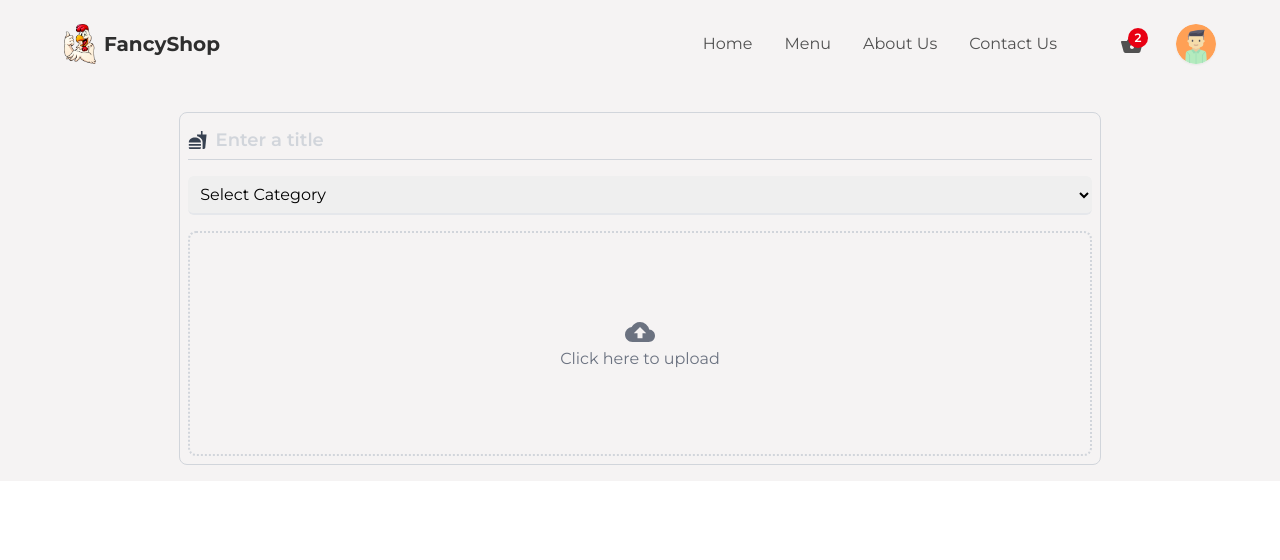
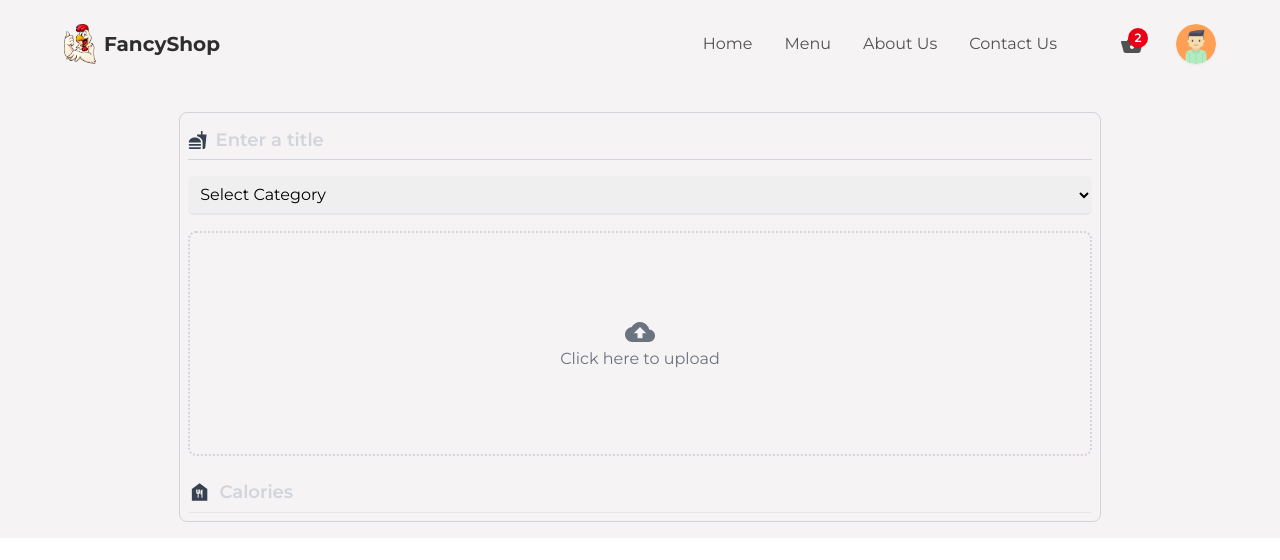
Before and after one commit to samuel355/fancyshop, a React (Create React App) app: page /createItem in a window 1280 px wide. Shown: the top 560 px of the page. Built offline with nearby package versions, Linux system fonts and the light colour scheme.

Commit message:
calories

```diff
--- a/src/components/CreateContainer.jsx
+++ b/src/components/CreateContainer.jsx
@@ -1,6 +1,6 @@
 import React, {useState} from 'react'
 import {motion} from 'framer-motion'
-import {MdFastfood, MdCloudUpload} from 'react-icons/md'
+import {MdFastfood, MdCloudUpload, MdDelete, MdFoodBank} from 'react-icons/md'
 import {categories} from '../utils/data'
 import Loader from './Loader'
 
@@ -21,6 +21,9 @@
 
     }
 
+    const deleteImage = () => {
+
+    }
     return (
         <div className='flex items-center justify-center'>
             <div className="w-[80%] flex flex-col items-center justify-center p-2 border border-gray-300 rounded-lg gap-4">
@@ -86,11 +89,29 @@
                                 </>
                                 :
                                 <>
-
+                                    <div className='relative h-full'>
+                                        <img src={imageAsset} alt="uploaded pic" className='h-full w-full object-cover' />
+                                        <button onClick={deleteImage} type='button' className='absolute bottom-3 rounded-full p-3 bg-red-500 cursor-pointer outline-none text-xl hover:shadow-md duration-500 transition-all ease-in-out'>
+                                            <MdDelete className='text-white' />
+                                        </button>
+                                    </div>
                                 </>
                             }
                         </>
                     }
+                </div>
+
+                <div className='w-full flex flex-col md:flex-row items-center gap-3'>
+                    <div className='w-full py-2 border-b border-x-gray-300 items-center flex gap-2'>
+                        <MdFoodBank className='text-gray-700 text-2xl ' />
+                        <input
+                            className='w-full h-full text-lg bg-transparent font-semibold outline-none border-none placeholder:text-gray-300 text-textColor'
+                            type="text"
+                            placeholder='Calories'
+                            required value={calories}
+                            onChange ={(e) => setCalories(e.target.value)}
+                        />
+                    </div>
                 </div>
             </div>
         </div>
```
Lines whose indentation alone changed are shown as unchanged.
